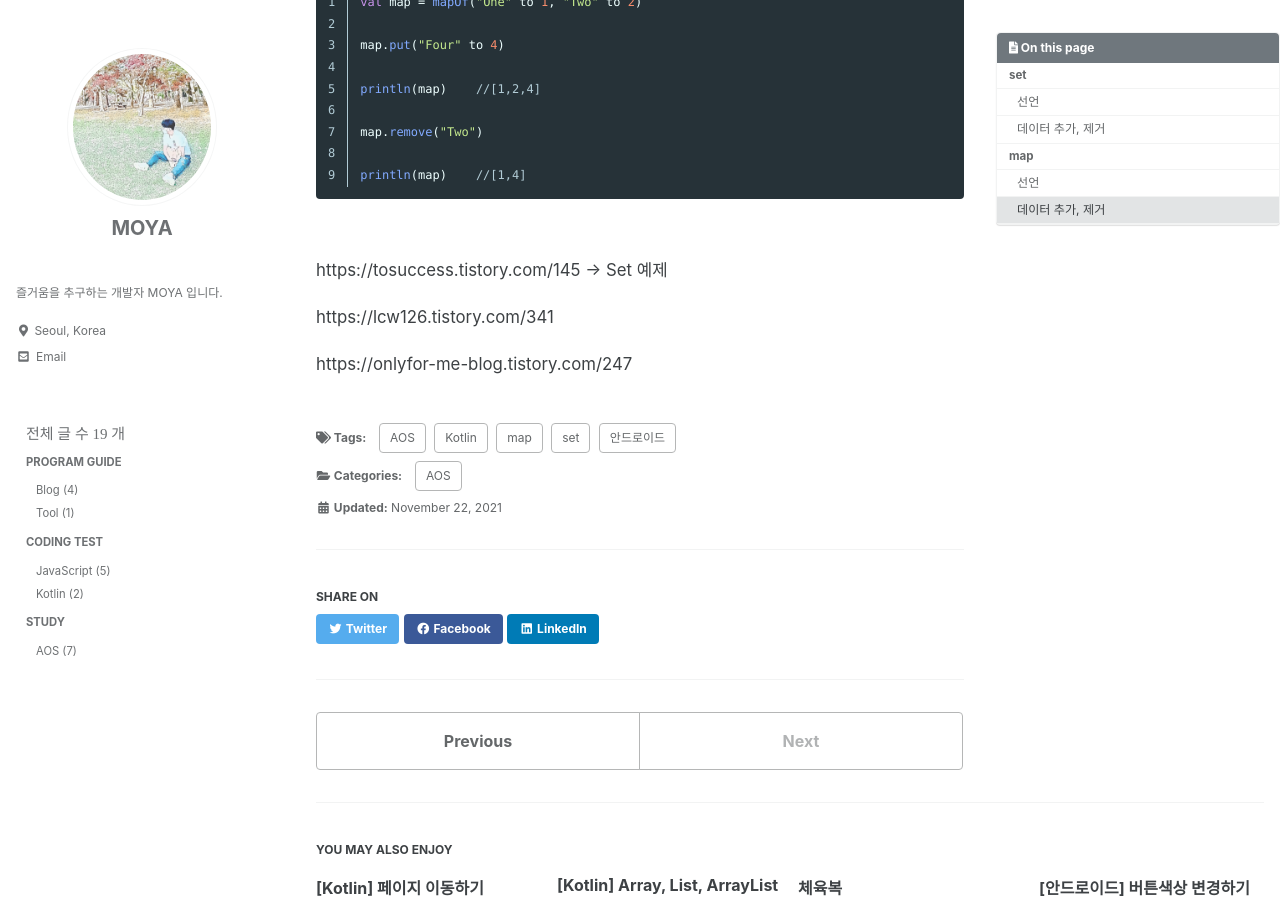
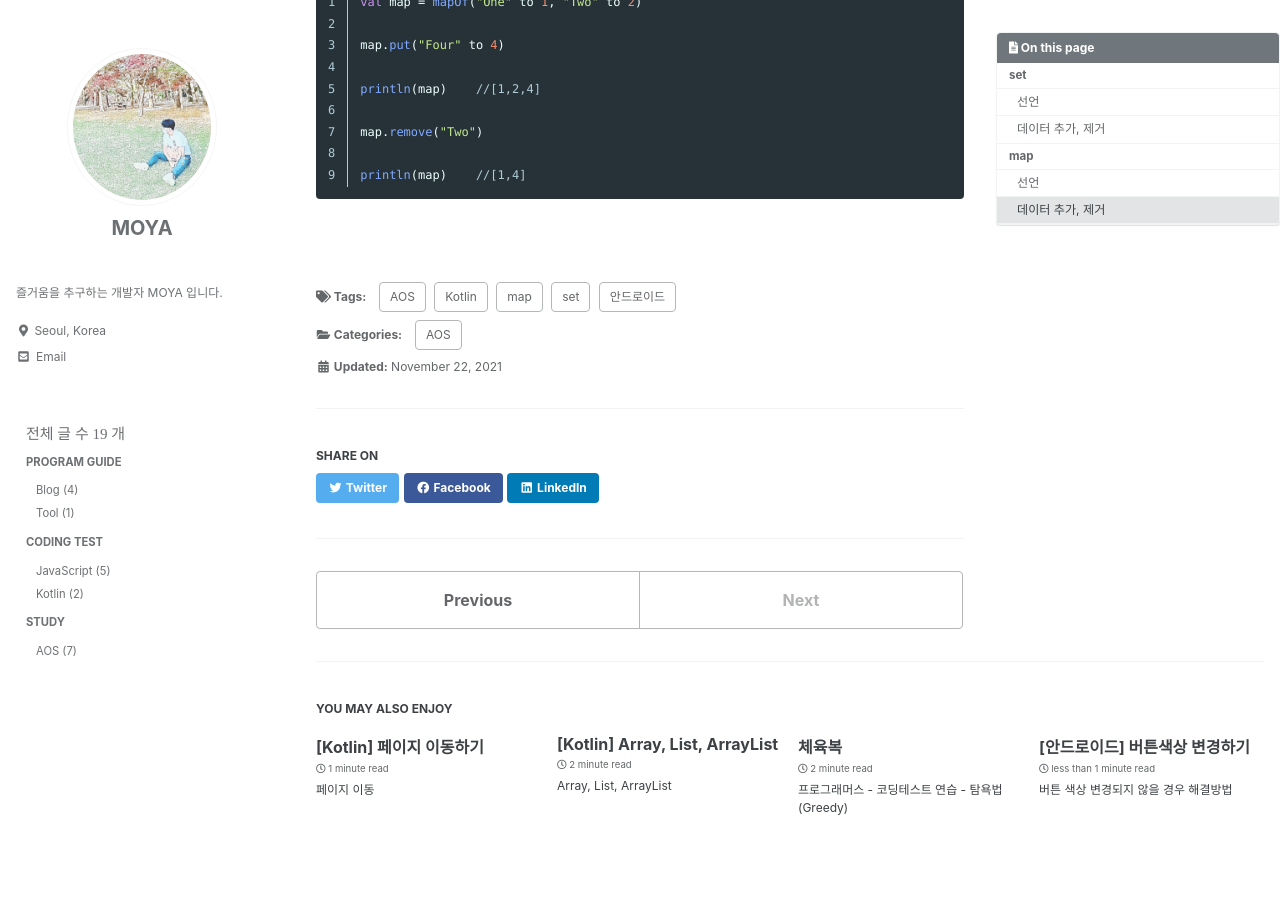
Before and after one commit to kdc7140/kdc7140.github.io, a Jekyll site: the page built from _posts/study/2021-11-22-kotlin007.md, in a window 1280 px wide and 900 px high, scrolled down 1298 px. Built offline with Jekyll 4.4.1, drawn with Linux system fonts in a browser that asks for light colours; cached includes are drawn as plain includes; some web fonts are replaced.

Commit message:
contents change

````diff
--- a/_posts/study/2021-11-22-kotlin007.md
+++ b/_posts/study/2021-11-22-kotlin007.md
@@ -74,9 +74,3 @@
 ```
 
 <br/>
-
-https://tosuccess.tistory.com/145  -> Set 예제
-
-https://lcw126.tistory.com/341
-
-https://onlyfor-me-blog.tistory.com/247
````
